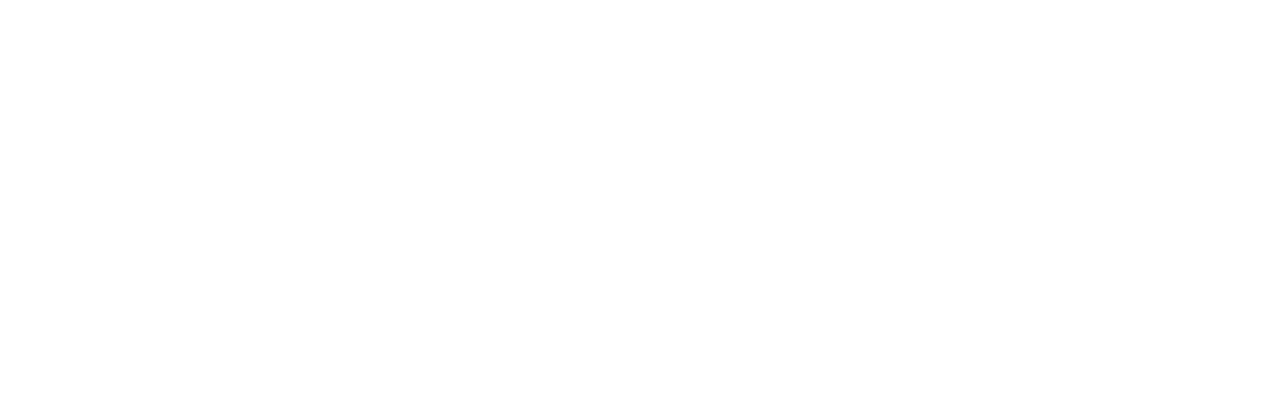
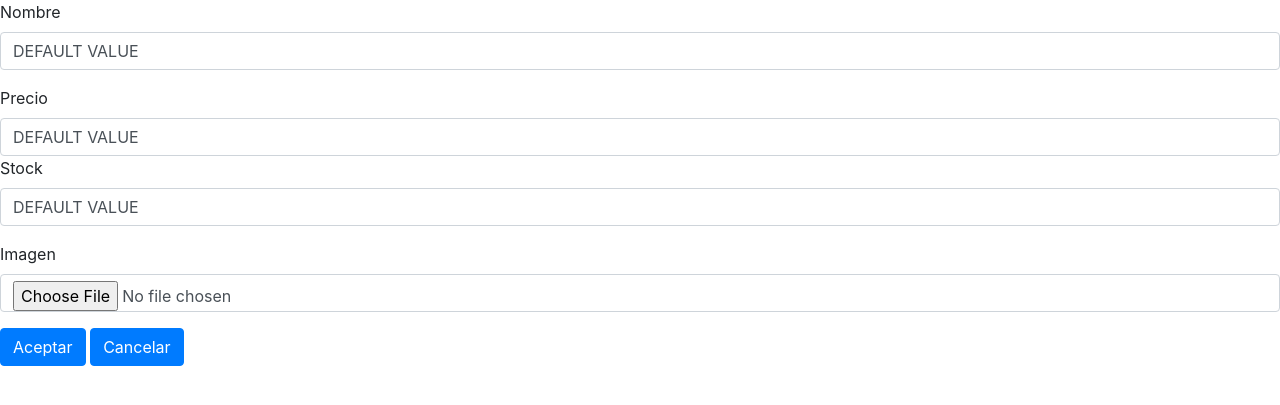
Before and after one commit to jackrian97/Lab-III, a Django app: page /arepas/crear in a window 1280 px wide. Before the commit the part shown is empty. Shown: the top 405 px of the page. Run offline with Django 4.2, Linux system fonts and the light colour scheme; some libraries are stand-ins or nearby versions.

Commit message:
crear una arepa

```diff
--- a/arepas/arepas_proyecto/arepas_app/templates/arepas/crear.html
+++ b/arepas/arepas_proyecto/arepas_app/templates/arepas/crear.html
@@ -3,7 +3,7 @@
 <head>
   <meta charset="UTF-8">
   <meta name="viewport" content="width=device-width, initial-scale=1.0">
-  <title>Arepa</title>
+  <title>Nueva Arepa</title>
 
   <!-- Cargamos la librería Bootstrap 4 -->
   {% load bootstrap4 %}
@@ -19,12 +19,33 @@
 
 </head>
 <body>
+  <form method="post" enctype="multipart/form-data">
+    <!--Esta etiqueta asegura la protección contra CSRF (Cross-Site Request Forgery). Agrega un campo oculto con un token único que se utiliza para verificar que el formulario sea enviado desde tu sitio web y no desde un sitio malicioso.-->
+    {% csrf_token %}
+    <!--campo de la entrada de nombre de la 'arepa'-->
+    <div class="form-group">
+      <label for="nombre" class="txt_negrita">Nombre</label>
+      <!-- Usamos la librería 'widget_tweaks' para crear esta caja de texto -->
+      {{ form.nombre|add_class:"form-control" }}
+    </div>
+    <div class="form-group">
+      <label for="precio" class="txt_negrita">Precio</label>
+      {{ form.precio|add_class:"form-control" }}
+  </form>
+  <div class="form-group">
+    <label for="stock" class="txt_negrita">Stock</label>
+    {{ form.stock|add_class:"form-control" }}
+  </div>
+  <div class="form-group">
+    <label for="img" class="txt_negrita">Imagen</label>
+    {{ form.img|add_class:"form-control mb-3" }}
+  </div>
 
-  <!-- Contenido segun la página -->
+  <!--Estos son los botones de enviar y cancelar-->
+  <button type="submit" class="btn btn-primary">Aceptar</button>
+  <a href="./"  type="submit" class="btn btn-primary">Cancelar</a>
 
-  <!-- Al final del body -->
   <!-- JS y jQuery de Bootstrap -->
   {% bootstrap_javascript jquery='full' %}
-
 </body>
 </html>
```
Also changed, not shown: README.md.
